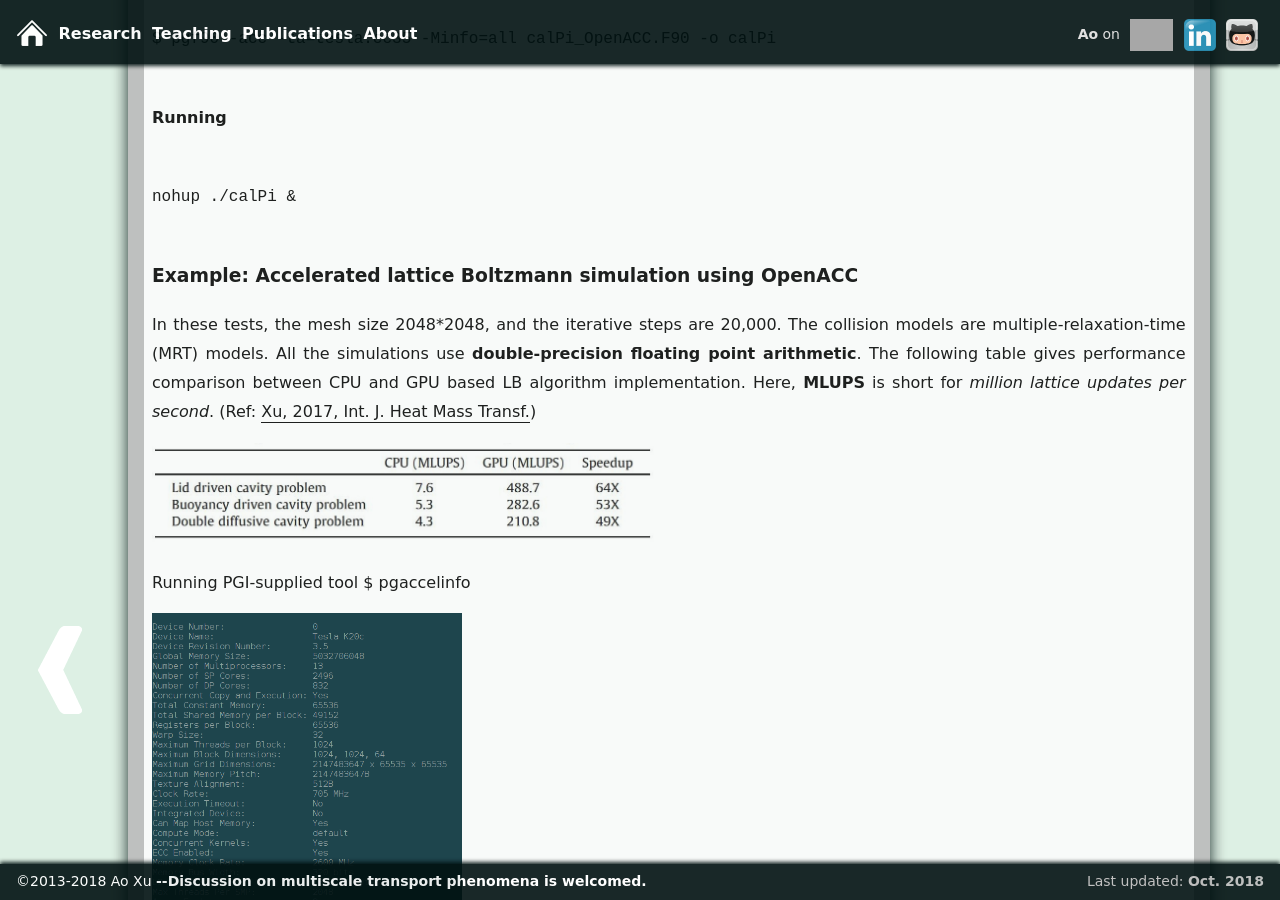
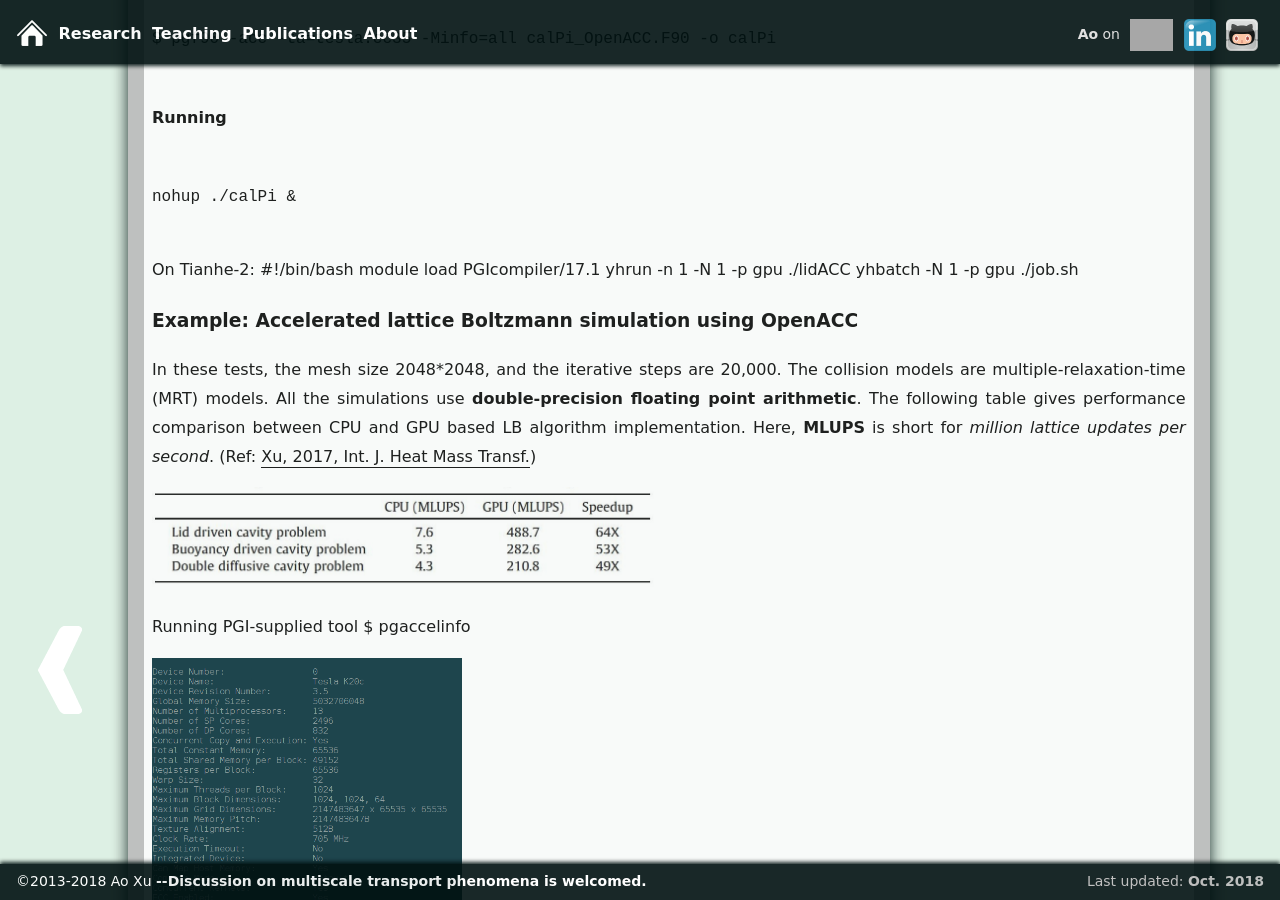
Before and after one commit to xuaoxiqi/xuaoxiqi.github.io, a Jekyll site: the page built from research_HPC_OpenACC.html, in a window 1280 px wide and 900 px high, scrolled down 714 px. Built offline with Jekyll 4.4.1, drawn with Linux system fonts in a browser that asks for light colours; some web fonts are replaced; grey boxes are pictures that could not be loaded.

Commit message:
minor edit

```diff
--- a/about.html
+++ b/about.html
@@ -21,7 +21,7 @@ and PhD degree in Mechanical Engineering from Hong Kong University of Science an
 He then worked as Research Associate at HKUST for one year and joined NPU in 2018.
 Dr. Xu's research is focused on numerical modeling and simulation of complex transport phenomena with emphasis on fluid flows and heat transfer.
 He has published 16 papers in various prestigious journals, among which 7 papers as first author.
-These papers have collectively received more than 240 citations and earned Dr. Xu an h-index of 10 (Google Scholar).
+These papers have collectively received more than 250 citations and earned Dr. Xu an h-index of 10 (Google Scholar).
 In the international community, Dr. Xu serves as the Managing Editor of <i>Applied Thermal Engineering</i> (Elsevier) and an active reviewer for over 10 academic journals.
 </p>
 
--- a/obsolete/research_LBM_thermalConvection.html
+++ b/obsolete/research_LBM_thermalConvection.html
@@ -40,7 +40,7 @@ Following the Boussinesq approximation, the temperature can be treated as a pass
      <p>Rayleigh Benard (RB) convection occurs in a plane horizontal layer of fluid heated from bottom.</p>
      <p>Below is contour of temperature contour for Ra=10<sup>7</sup>. Periodic boundary condition in horizontal direction.</p>
     <video width="35%"  autoplay controls>
-      <source src=".//~videos/convectionRB.mp4" type="video/mp4">
+      <source src="../~videos/convectionRB.mp4" type="video/mp4">
     Your browser does not support the video tag.
     Please <b>switch to the newest version of Google Chrome browser </b> OR <b>refer to <a href="https://youtu.be/U2NqBcr--pQ">https://youtu.be/U2NqBcr--pQ</a> on YouTube</b>.
     </video>
--- a/research_HPC_OpenACC.html
+++ b/research_HPC_OpenACC.html
@@ -35,6 +35,16 @@ $ pgf90 -acc -ta=tesla:cc35 -Minfo=all calPi_OpenACC.F90 -o calPi
 nohup ./calPi &
 			</code> </pre>
 
+    On Tianhe-2:
+
+#!/bin/bash
+module load PGIcompiler/17.1
+yhrun -n 1 -N 1 -p gpu ./lidACC
+
+
+    yhbatch -N 1 -p gpu ./job.sh
+
+
     <h3>Example: Accelerated lattice Boltzmann simulation using OpenACC</h3>
     <p>
 In these tests, the mesh size 2048*2048, and the iterative steps are 20,000.
```
Also changed, not shown: research.html (+4 -4 lines), research_DFT.html (renamed from research_DFT_basics.html), research_HPC.html (renamed from research_HPC_basics.html), research_LBM.html (renamed from research_LBM_basics.html), research_MD.html (renamed from research_MD_basics.html).
